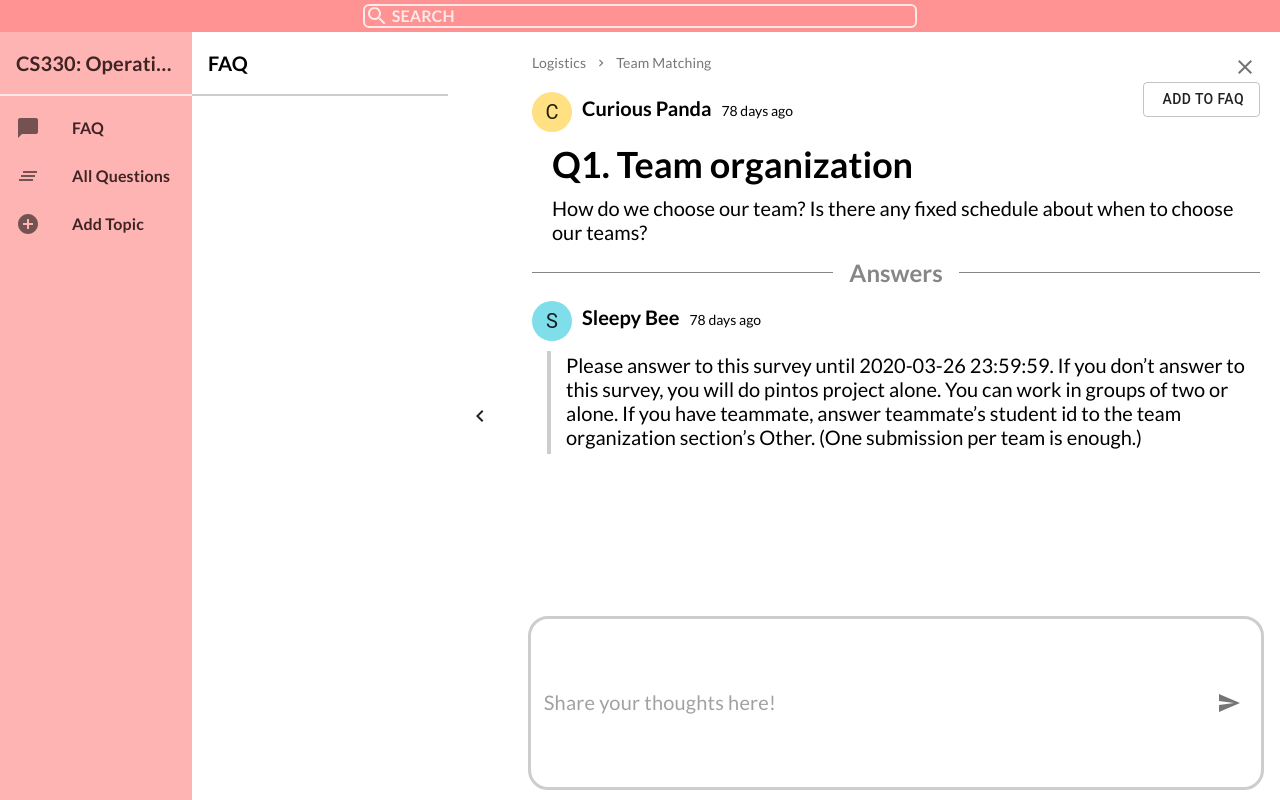
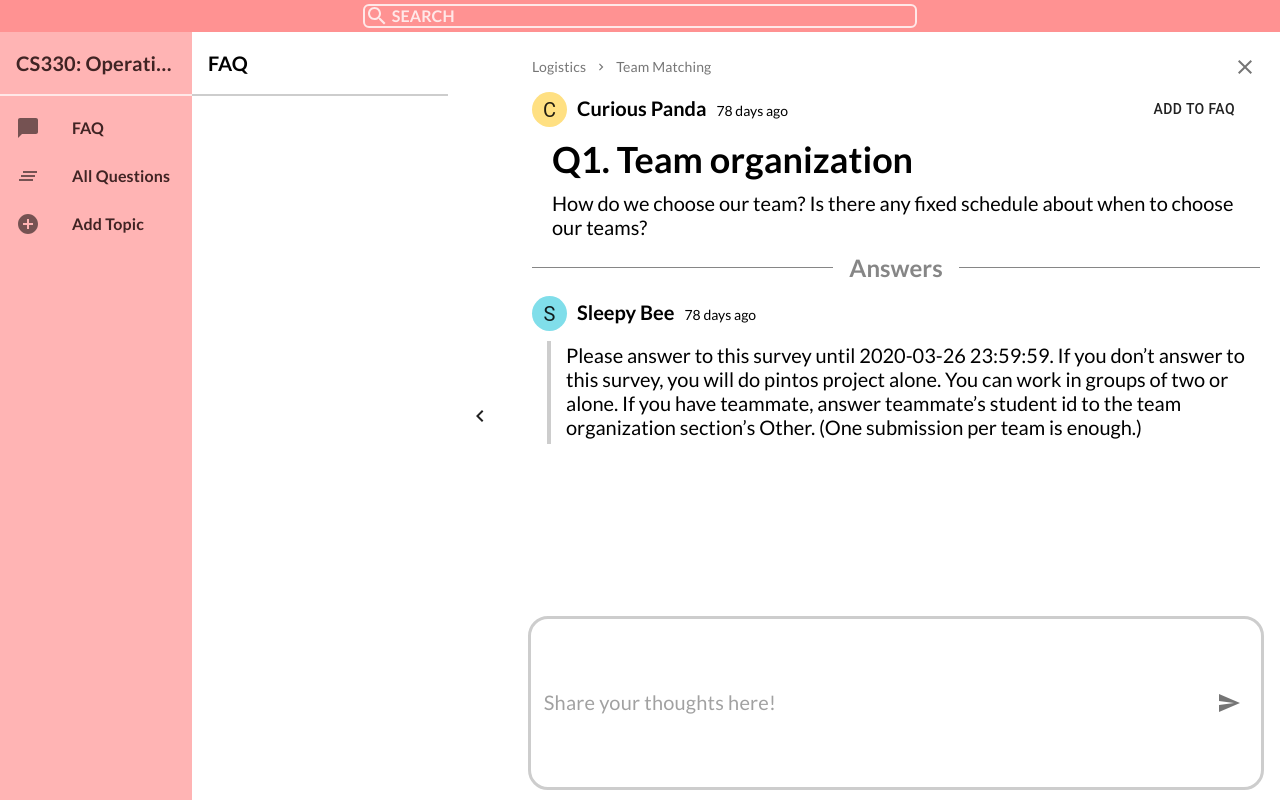
Before and after one commit to busankimchi/CS374-design-project, a React (Create React App) app: page /faq/1 in a window 1280 px wide. Built offline with nearby package versions, Linux system fonts and the light colour scheme; no server answers; the database is empty; sample sign-in values are in the browser's storage.

Commit message:
Add important tag to Content components

```diff
--- a/src/components/Contents/Contents.tsx
+++ b/src/components/Contents/Contents.tsx
@@ -164,8 +164,8 @@ const QuestionBox = styled(Box)`
 `;
 
 const QuestionTopBox = styled(Box)`
-  display: flex;
-  justify-content: space-between;
+  display: flex !important;
+  justify-content: space-between !important;
 `;
 
 const QuestionTitleBox = styled(Box)`
@@ -179,7 +179,7 @@ const QuestionContentBox = styled(Box)`
 `;
 
 const TopicBreadcrumbs = styled(Breadcrumbs)`
-  margin-top: 4px;
+  margin-top: 4px !important;
 `;
 
 const BreadcrumbElem = styled(Typography)`
@@ -219,5 +219,5 @@ const InputTextField = styled(InputBase)`
 
 const SubmitButton = styled(IconButton)`
   grid-column: 2;
-  border-radius: 10px;
+  border-radius: 10px !important;
 `;
--- a/src/components/Contents/FAQButton.tsx
+++ b/src/components/Contents/FAQButton.tsx
@@ -30,8 +30,8 @@ export const FAQButton: FC<FAQButtonProp> = ({ isFaq, changeIsFaq }) => {
 };
 
 const CustonFAQButton = styled(Button)`
-  margin: 10px;
+  margin: 10px !important;
   font-size: 14px;
   height: 35px;
-  border: none;
+  border: none !important;
 `;
--- a/src/components/Contents/UserInfo.tsx
+++ b/src/components/Contents/UserInfo.tsx
@@ -32,25 +32,25 @@ export const UserInfo: FC<UserInfoProp> = ({ userName, time, image }) => {
 };
 
 const UserBox = styled(Box)`
-  margin-top: 10px;
-  margin-bottom: 10px;
+  margin-top: 10px !important;
+  margin-bottom: 10px !important;
   display: flex;
 `;
 
 const UserAvatar = styled(Avatar)`
-  height: 35px;
-  width: 35px;
+  height: 35px !important;
+  width: 35px !important;
 `;
 
 const UserNameBox = styled(Box)`
-  margin-left: 10px;
-  margin-top: 4px;
+  margin-left: 10px !important;
+  margin-top: 4px !important;
   ${H3};
 `;
 
 const TimeBox = styled(Box)`
-  margin-left: 10px;
-  margin-top: 10px;
+  margin-left: 10px !important;
+  margin-top: 10px !important;
   display: flex;
   ${B2};
 `;
```
